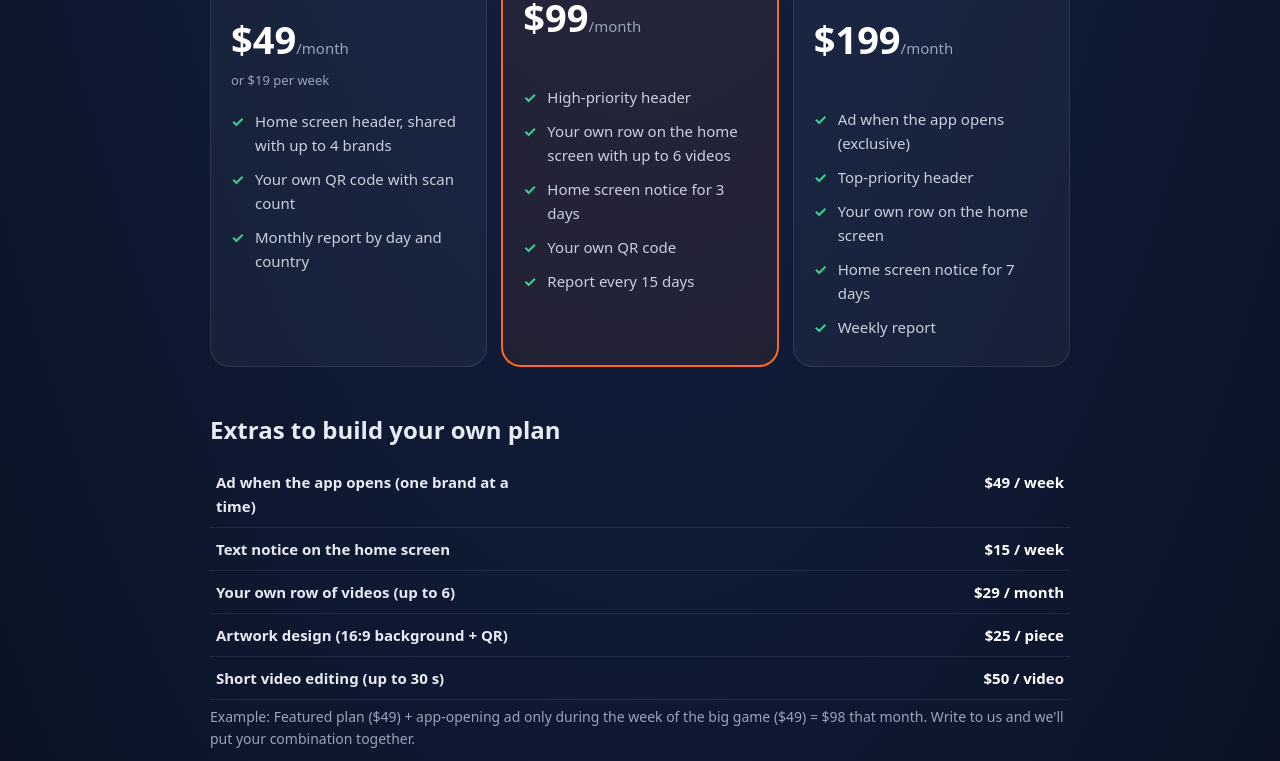
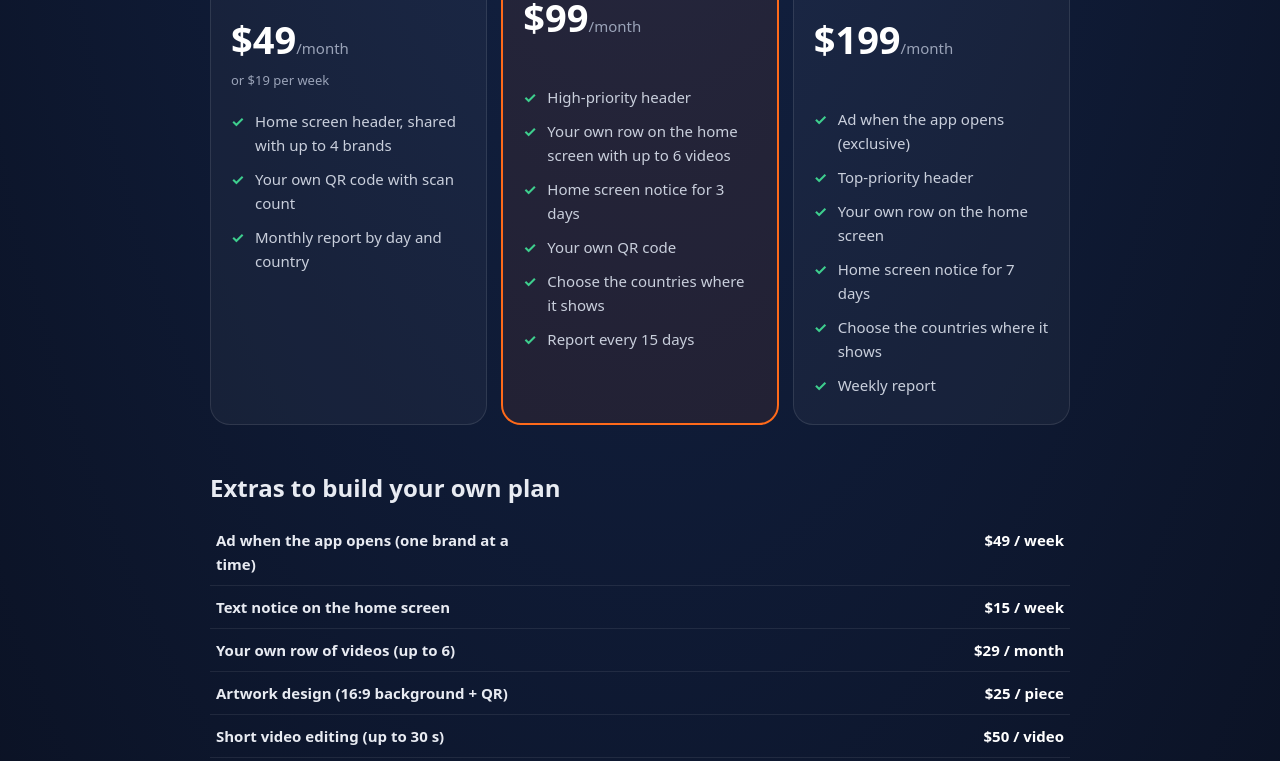
Before and after one commit to xfacor/wowcast, a plain HTML site: page en/sponsors.html in a window 1280 px wide. Shown: the part 1640-2401 px from the top of the page. Drawn offline with Linux system fonts and the light colour scheme; no server answers.

Commit message:
Sponsors: choose countries

```diff
--- a/en/sponsors.html
+++ b/en/sponsors.html
@@ -76,9 +76,9 @@ table{width:100%;border-collapse:collapse;font-size:15px}td{padding:9px 6px;bord
   <div class="plan" data-id="destacado"><h3>Featured</h3><p class="tag">Your brand in the home screen header</p><div class="price"><span class="pv">$49</span><small>/month</small></div><div class="alt">or $19 per week</div>
     <ul><li>Home screen header, shared with up to 4 brands</li><li>Your own QR code with scan count</li><li>Monthly report by day and country</li></ul></div>
   <div class="plan hot" data-id="vitrina"><span class="badge">Most popular</span><h3>Showcase</h3><p class="tag">Header + your own row of videos</p><div class="price"><span class="pv">$99</span><small>/month</small></div><div class="alt"></div>
-    <ul><li>High-priority header</li><li>Your own row on the home screen with up to 6 videos</li><li>Home screen notice for 3 days</li><li>Your own QR code</li><li>Report every 15 days</li></ul></div>
+    <ul><li>High-priority header</li><li>Your own row on the home screen with up to 6 videos</li><li>Home screen notice for 3 days</li><li>Your own QR code</li><li>Choose the countries where it shows</li><li>Report every 15 days</li></ul></div>
   <div class="plan" data-id="exclusivo"><h3>Exclusive</h3><p class="tag">Maximum visibility, one brand at a time</p><div class="price"><span class="pv">$199</span><small>/month</small></div><div class="alt"></div>
-    <ul><li>Ad when the app opens (exclusive)</li><li>Top-priority header</li><li>Your own row on the home screen</li><li>Home screen notice for 7 days</li><li>Weekly report</li></ul></div>
+    <ul><li>Ad when the app opens (exclusive)</li><li>Top-priority header</li><li>Your own row on the home screen</li><li>Home screen notice for 7 days</li><li>Choose the countries where it shows</li><li>Weekly report</li></ul></div>
 </div>
 
 <h2>Extras to build your own plan</h2>
```
